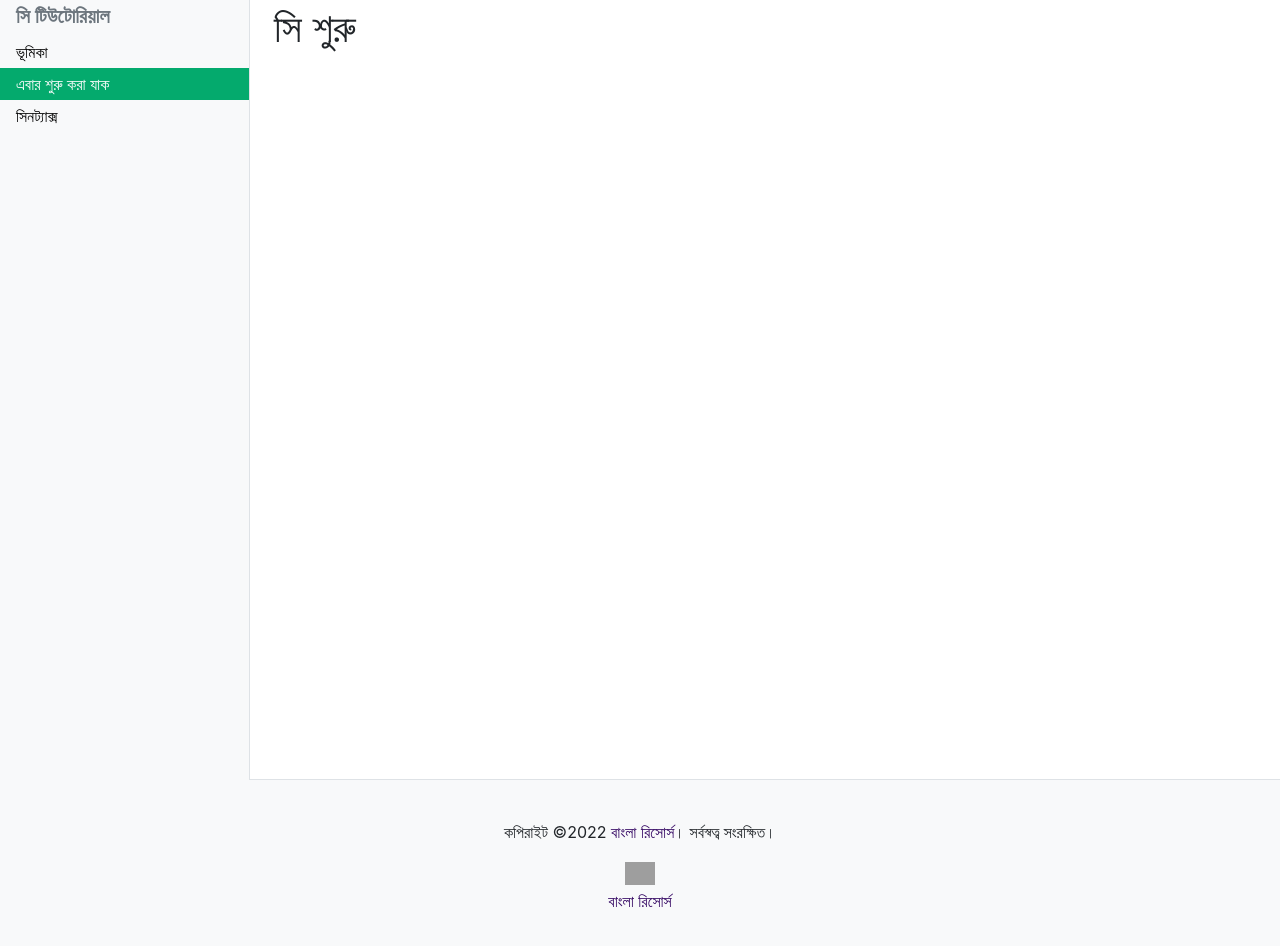
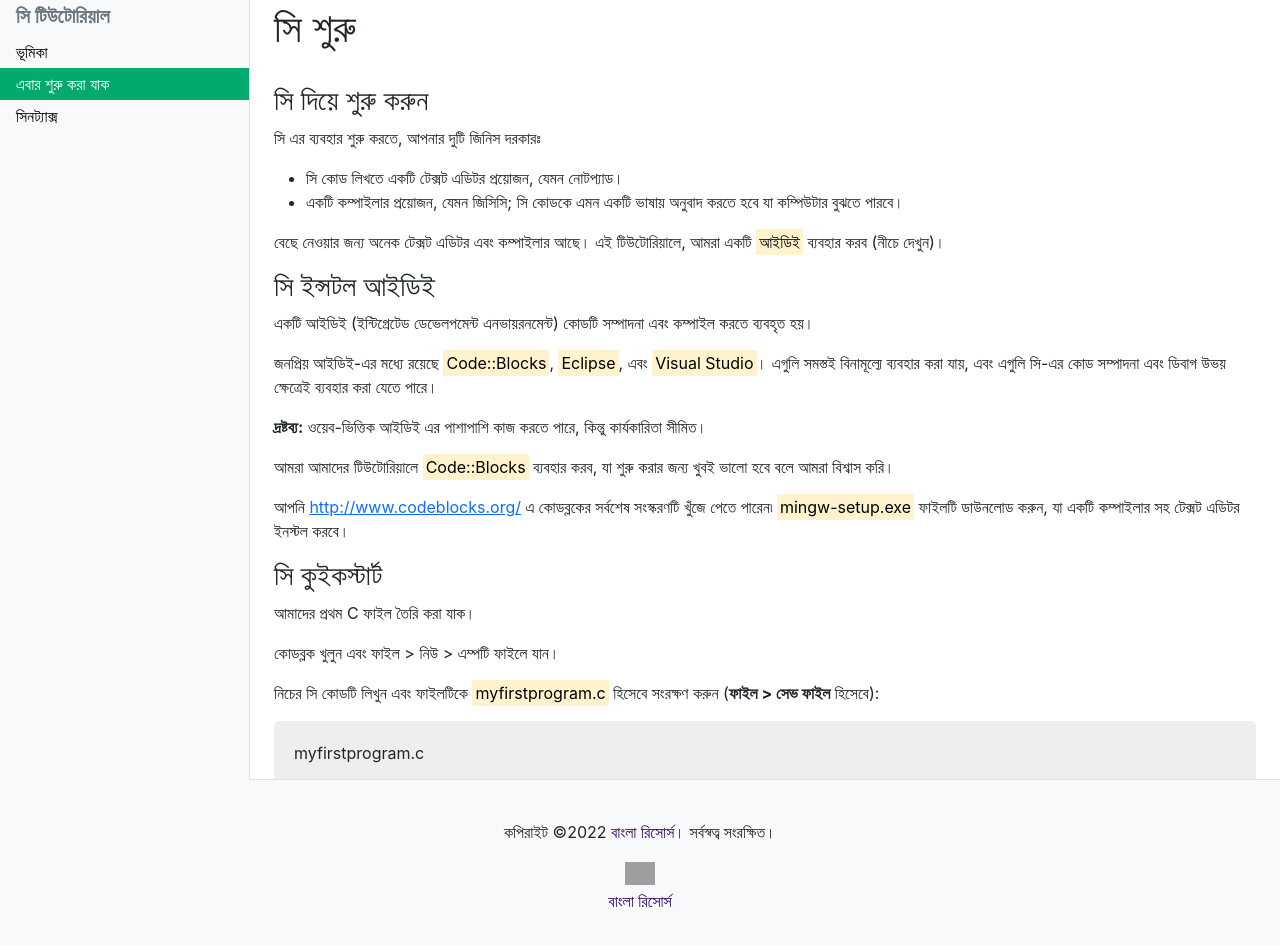
Before and after one commit to crescentpartha/Bangla-EdTech-Resources, a React (Create React App) app in the folder bangla-resources/: page /cHome/c_getStarted in a window 1280 px wide. Shown: the part 140-1086 px from the top of the page. Built offline with nearby package versions, Linux system fonts and the light colour scheme; grey boxes are pictures that could not be loaded.

Commit message:
Content added in C_GetStarted.js file

```diff
--- a/bangla-resources/src/components/Pages/C/Contents/js/C_GetStarted.js
+++ b/bangla-resources/src/components/Pages/C/Contents/js/C_GetStarted.js
@@ -6,6 +6,44 @@ const C_GetStarted = () => {
         <div className='border-bottom' style={{ height: '100vh', overflow: 'auto' }}>
             <div className='text-start p-4'>
                 <h1>সি শুরু</h1> <br />
+                <div>
+                    <div>
+                        <h3>সি দিয়ে শুরু করুন</h3>
+                        <p>সি এর ব্যবহার শুরু করতে, আপনার দুটি জিনিস দরকারঃ</p>
+                        <ul>
+                            <li>সি কোড লিখতে একটি টেক্সট এডিটর প্রয়োজন, যেমন নোটপ্যাড।</li>
+                            <li>একটি কম্পাইলার প্রয়োজন, যেমন জিসিসি; সি কোডকে এমন একটি ভাষায় অনুবাদ করতে হবে যা কম্পিউটার বুঝতে পারবে।</li>
+                        </ul>
+                        <p>বেছে নেওয়ার জন্য অনেক টেক্সট এডিটর এবং কম্পাইলার আছে। এই টিউটোরিয়ালে, আমরা একটি <mark>আইডিই</mark> ব্যবহার করব (নীচে দেখুন)।</p>
+                    </div>
+                    <div>
+                        <h3>সি ইন্সটল আইডিই</h3>
+                        <p>একটি আইডিই (ইন্টিগ্রেটেড ডেভেলপমেন্ট এনভায়রনমেন্ট) কোডটি সম্পাদনা এবং কম্পাইল করতে ব্যবহৃত হয়।</p>
+                        <p>জনপ্রিয় আইডিই-এর মধ্যে রয়েছে <mark>Code::Blocks</mark>, <mark>Eclipse</mark>, এবং <mark>Visual Studio</mark>। এগুলি সমস্তই বিনামূল্যে ব্যবহার করা যায়, এবং এগুলি সি-এর কোড সম্পাদনা এবং ডিবাগ উভয় ক্ষেত্রেই ব্যবহার করা যেতে পারে।</p>
+                        <p><b>দ্রষ্টব্য:</b> ওয়েব-ভিত্তিক আইডিই এর পাশাপাশি কাজ করতে পারে, কিন্তু কার্যকারিতা সীমিত।</p>
+                        <p>আমরা আমাদের টিউটোরিয়ালে <mark>Code::Blocks</mark> ব্যবহার করব, যা শুরু করার জন্য খুবই ভালো হবে বলে আমরা বিশ্বাস করি।</p>
+                        <p>আপনি <a href="http://www.codeblocks.org/">http://www.codeblocks.org/</a> এ কোডব্লকের সর্বশেষ সংস্করণটি খুঁজে পেতে পারেন৷ <mark>mingw-setup.exe</mark> ফাইলটি ডাউনলোড করুন, যা একটি কম্পাইলার সহ টেক্সট এডিটর ইনস্টল করবে।</p>
+                    </div>
+                    <div>
+                        <h3>সি কুইকস্টার্ট</h3>
+                        <p>আমাদের প্রথম C ফাইল তৈরি করা যাক।</p>
+                        <p>কোডব্লক খুলুন এবং ফাইল &gt; নিউ &gt; এম্পটি ফাইলে যান।</p>
+                        <p>নিচের সি কোডটি লিখুন এবং ফাইলটিকে <mark>myfirstprogram.c</mark> হিসেবে সংরক্ষণ করুন (<b>ফাইল &gt; সেভ ফাইল</b> হিসেবে):</p>
+                        <div className='clipboard'>
+                            <p>myfirstprogram.c</p>
+                            <pre>
+                                <code className='language-c'>
+                                    #include &lt;stdio.h&gt; <br />
+                                        int main() {'{'} <br />
+                                        &emsp;&emsp;&emsp;&emsp;printf("Hello World!"); <br />
+                                        &emsp;&emsp;&emsp;&emsp;return 0; <br />
+                                    {'}'}
+                                </code>
+                            </pre>
+                        </div>
+                        <p></p>
+                    </div>
+                </div>
             </div>
         </div>
     );
```
